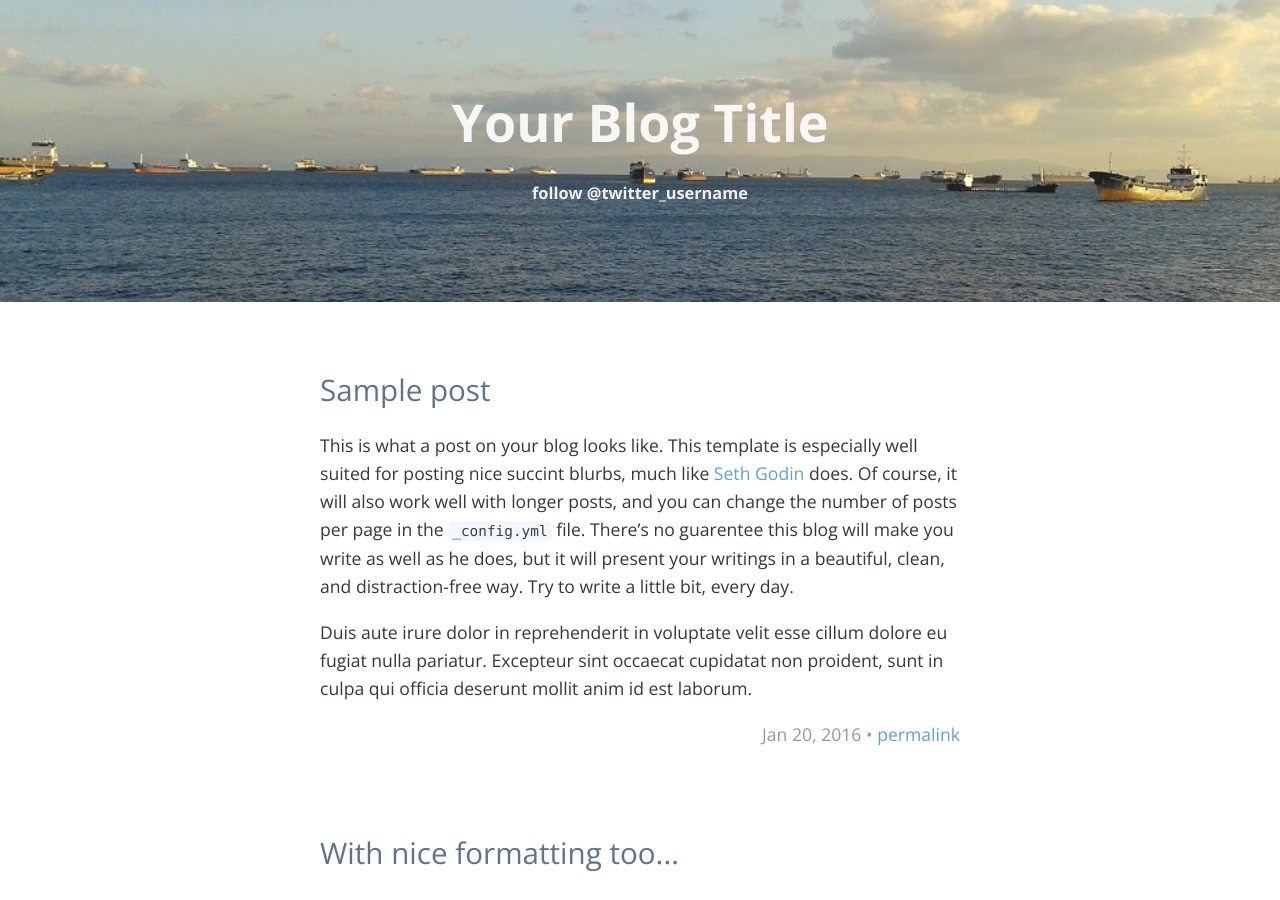
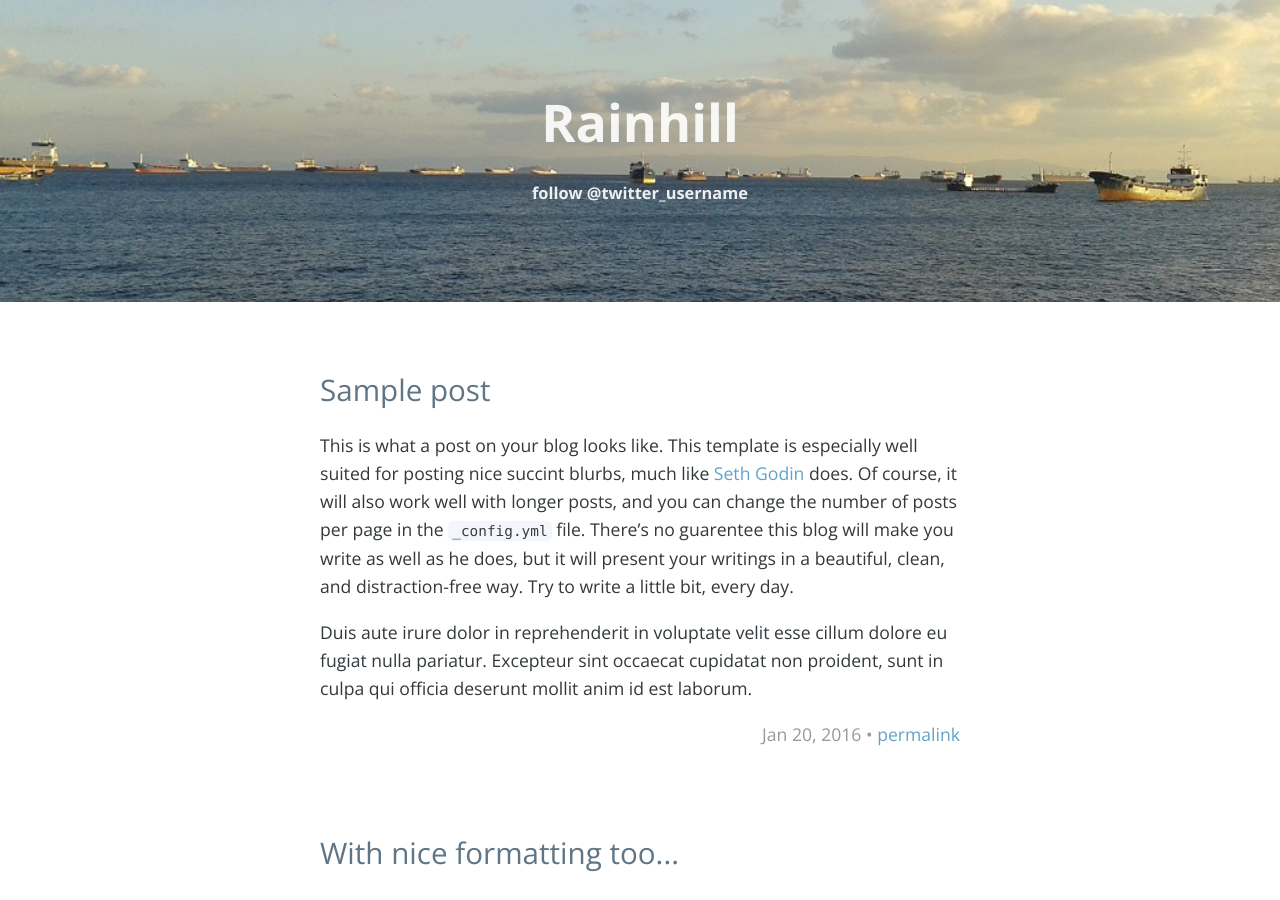
Before and after one commit to serena333/serena333.github.io, a Jekyll site: the page built from index.html, in a window 1280 px wide and 900 px high. Built offline with Jekyll 4.4.1, drawn with Linux system fonts in a browser that asks for light colours; the list of posts is cut into pages by our own code.

Commit message:
update info

```diff
--- a/_config.yml
+++ b/_config.yml
@@ -6,10 +6,10 @@
 # 'jekyll serve'. If you change this file, please restart the server process.
 
 # Site settings
-title: Your Blog Title
-description: '' # write a nice description for your blog
+title: Rainhill
+description: '' # It rains.
 baseurl: '' # the subpath of your site, e.g. /blog
-url: '' # the base hostname & protocol for your site http://www.example.com
+url: '' # the base hostname & protocol for your site http://www.rainhill.com
 # google_analytics: 'UA-XXXXXX-X'
 twitter_username: 'twitter_username'
 
```
